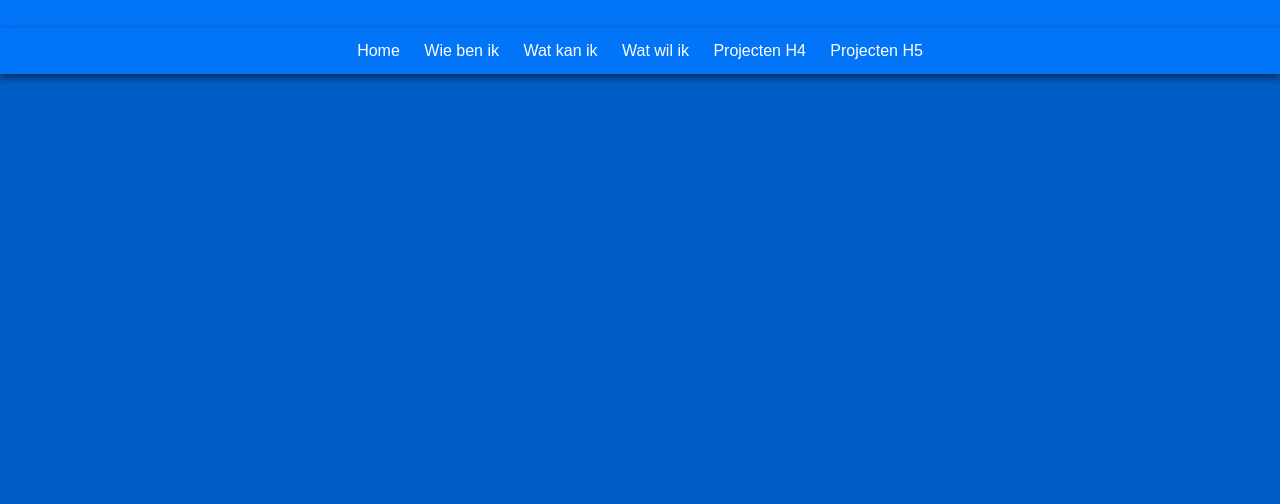
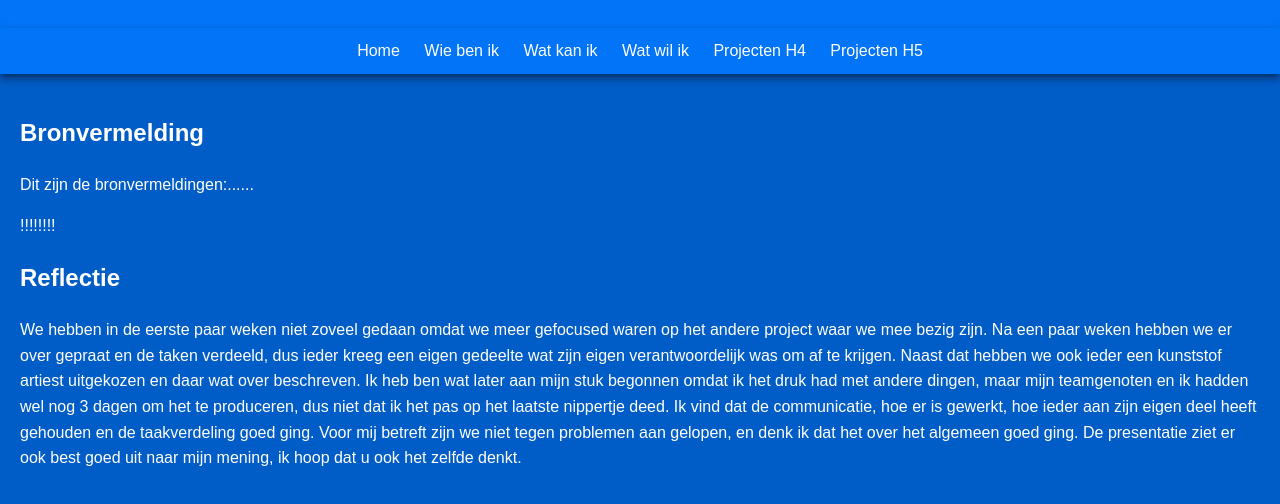
Before and after one commit to deanbean-538/Schoolsite, a plain HTML site: page projecten-h4/se2-h4/po4-h4.html in a window 1280 px wide. Shown: the part 86-590 px from the top of the page. Drawn offline with Linux system fonts and the light colour scheme.

Commit message:
bijna klaar

```diff
--- a/projecten-h4/se2-h4/po4-h4.html
+++ b/projecten-h4/se2-h4/po4-h4.html
@@ -61,3 +61,13 @@
         <a href="../../project-h5.html">Projecten H5</a>
 
     </nav>
+<main>
+    <h2>Bronvermelding</h2>
+    <p>Dit zijn de bronvermeldingen:......</p>!!!!!!!!
+
+    <h2>Reflectie</h2>
+    <p>We hebben in de eerste paar weken niet zoveel gedaan omdat we meer gefocused waren op het andere project waar we mee bezig zijn. Na een paar weken hebben we er over gepraat en de taken verdeeld, dus ieder kreeg een eigen gedeelte wat zijn eigen verantwoordelijk was om af te krijgen. Naast dat hebben we ook ieder een kunststof artiest uitgekozen en daar wat over beschreven. Ik heb ben wat later aan mijn stuk begonnen omdat ik het druk had met andere dingen, maar mijn teamgenoten en ik hadden wel nog 3 dagen om het te produceren, dus niet dat ik het pas op het laatste nippertje deed. Ik vind dat de communicatie, hoe er is gewerkt, hoe ieder aan zijn eigen deel heeft gehouden en de taakverdeling goed ging. Voor mij betreft zijn we niet tegen problemen aan gelopen, en denk ik dat het over het algemeen goed ging. De presentatie ziet er ook best goed uit naar mijn mening, ik hoop dat u ook het zelfde denkt.</p>
+
+
+
+</main>
```
